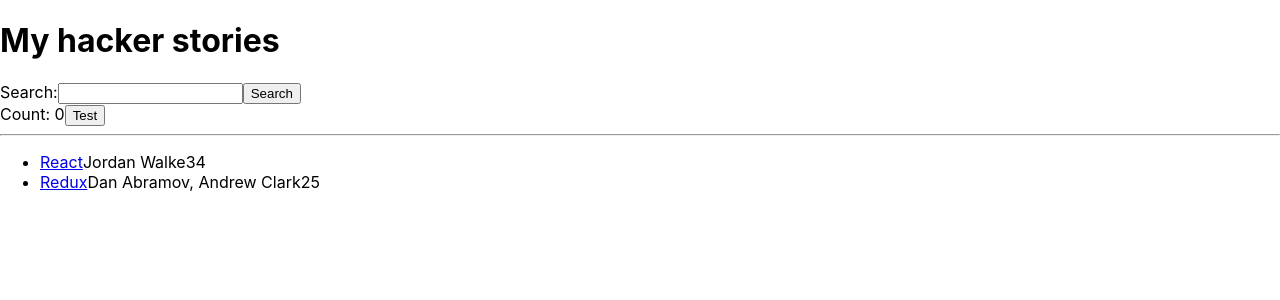
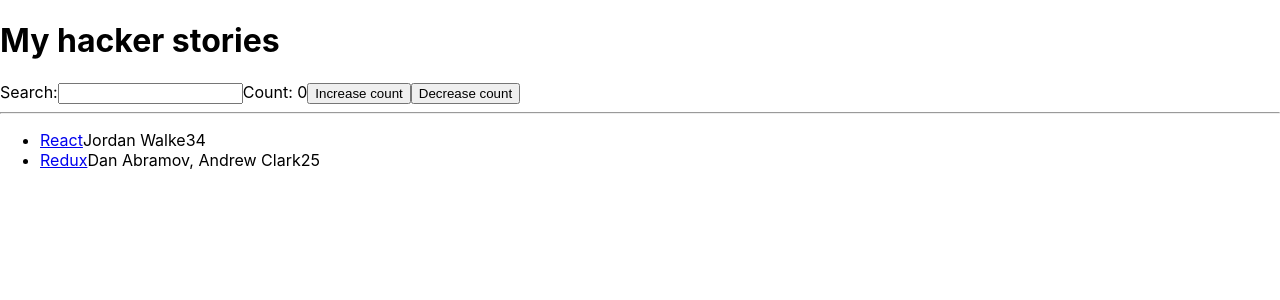
Before and after one commit to removgeorgi/react-practice, a React (Create React App) app: page / in a window 1280 px wide. Shown: the top 300 px of the page. Built offline with nearby package versions, Linux system fonts and the light colour scheme.

Commit message:
Added new Item component

```diff
--- a/src/App.js
+++ b/src/App.js
@@ -2,7 +2,9 @@
 import * as React from 'react';
 import ReactDOM from 'react-dom';
 
-const list = [
+
+const App = () => {
+  const stories = [
     {
       title:'React',
       url:'https://reactjs.org/',
@@ -20,8 +22,7 @@
       objectID: 1,
     },
   ];
-
-const App = () => (
+    return (
     <div>
       <h1>My hacker stories</h1>
 
@@ -29,26 +30,17 @@
 
     <hr />
 
-  <List />
+  <List list={stories} />
 
     </div>
   );
+    }
 
-
-const List = () => (
+const List = (props) => (
       <ul>
-          {list.map((item)=>{
-          return (
-          <li key={item.objectID}>
-            <span>
-              <a href={item.url}>{item.title}</a>
-            </span>
-            <span>{item.author}</span>
-            <span>{item.num_comments}</span>
-            <span>{item.points}</span>
-          </li>
-          );
-        })}
+          {props.list.map((item)=>(
+            <Item key={item.objectID} item={item} />
+          ))}
       </ul>
 );
 
@@ -57,6 +49,10 @@
 
     function handleChange(event){
       console.log(event);
+    }
+
+    function handleCount(delta){
+      setCount(count + delta);
     }
 
     function handleCLick(){
@@ -71,22 +67,30 @@
       {/* onChange attribute is needed first to add logging events of what was inputted
       and second to add synthetic events which prevents native browser behavior
       (e.g. refreshing a page after the user clicks a form's submit button) */}
-    <button id="search" type="button" onClick={handleCLick} >Search</button>
-  </div>
-  <div>
     Count: {count}
-    <button
-      type="button"
-      onClick={function(){
-        setCount(count + 1);
-      }}
-    >
-    Test
+
+    <button id="search" type="button" onClick= {() => handleCount(1)} >
+    Increase count
     </button>
+    <button id="search" type="button" onClick= {() => handleCount(-1)} >
+    Decrease count
+    </button>
+
   </div>
   </div>
   );
 };
 
+const Item = (props) => (
+  <li key={props.item.objectID}>
+            <span>
+              <a href={props.item.url}>{props.item.title}</a>
+            </span>
+            <span>{props.item.author}</span>
+            <span>{props.item.num_comments}</span>
+            <span>{props.item.points}</span>
+  </li>
+);
+
 
 export default App;
```
Lines whose indentation alone changed are shown as unchanged.
